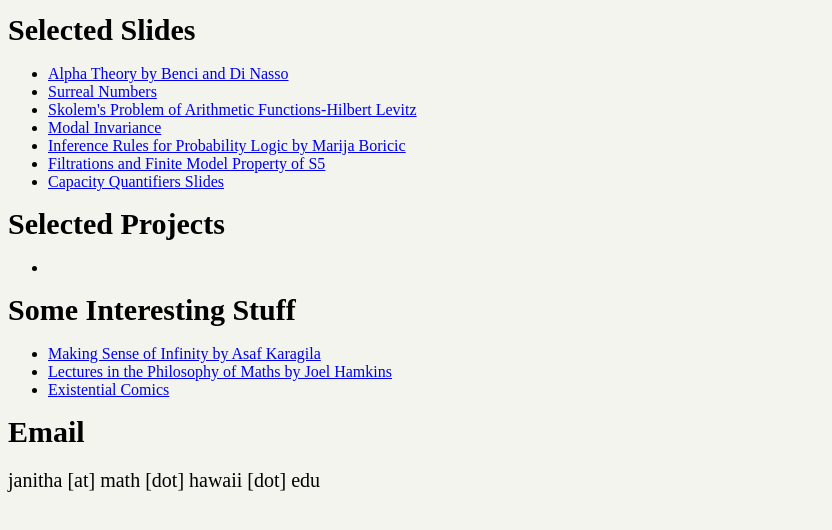
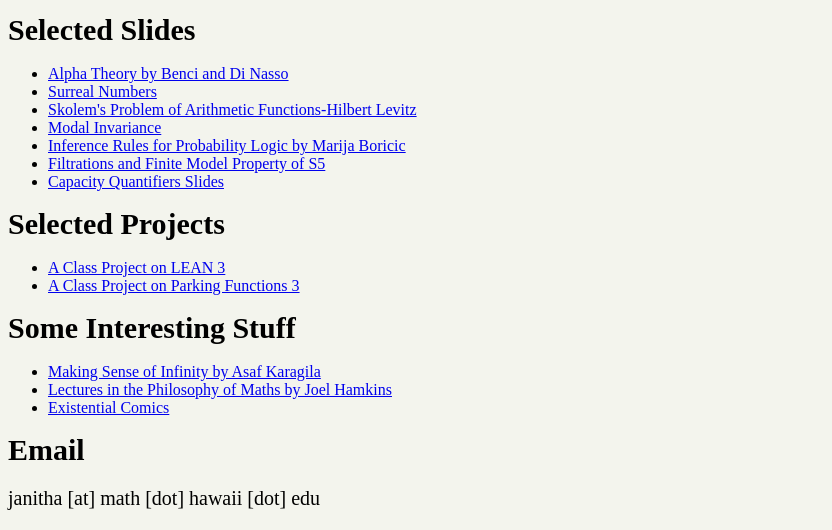
Before and after one commit to janitha-malith/janitha-malith.github.io, a plain HTML site: page index.html in a window 1280 px wide. Shown: the part 710-1240 px from the top of the page, without its empty margins (0-832 px from the left). Drawn offline with Linux system fonts and the light colour scheme.

Commit message:
Update index.html

```diff
--- a/index.html
+++ b/index.html
@@ -103,7 +103,11 @@
 			<ul>
 
 
-				<li>
+				<li> <a href=" https://janitha-malith.github.io/projects/LEAN_PROJECT.pdf" target="_blank">
+					A Class Project on LEAN 3</a>
+				<li> <a href=" https://janitha-malith.github.io/projects/Parking_Functions_And_Labeled_Trees-JM.pdf" target="_blank">
+					A Class Project on Parking Functions 3</a>
+
 
 			</ul>
 
```
